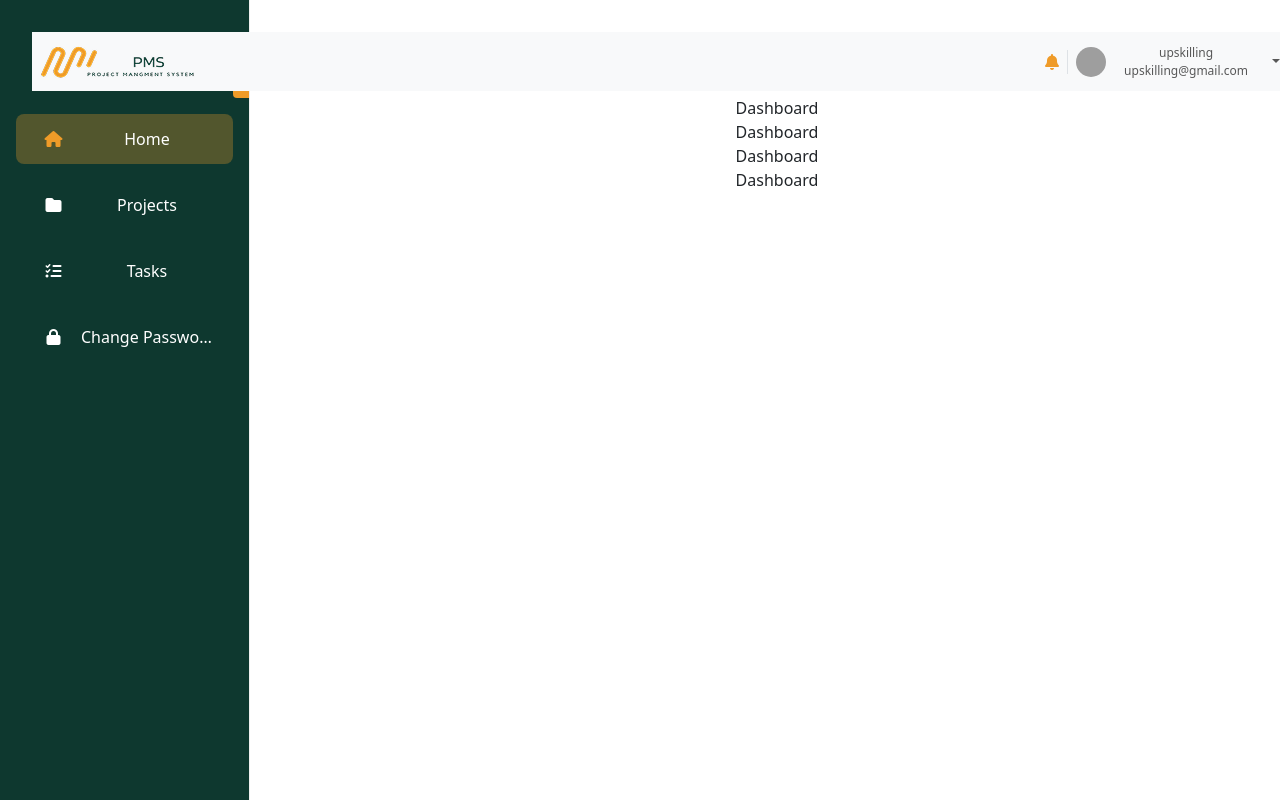
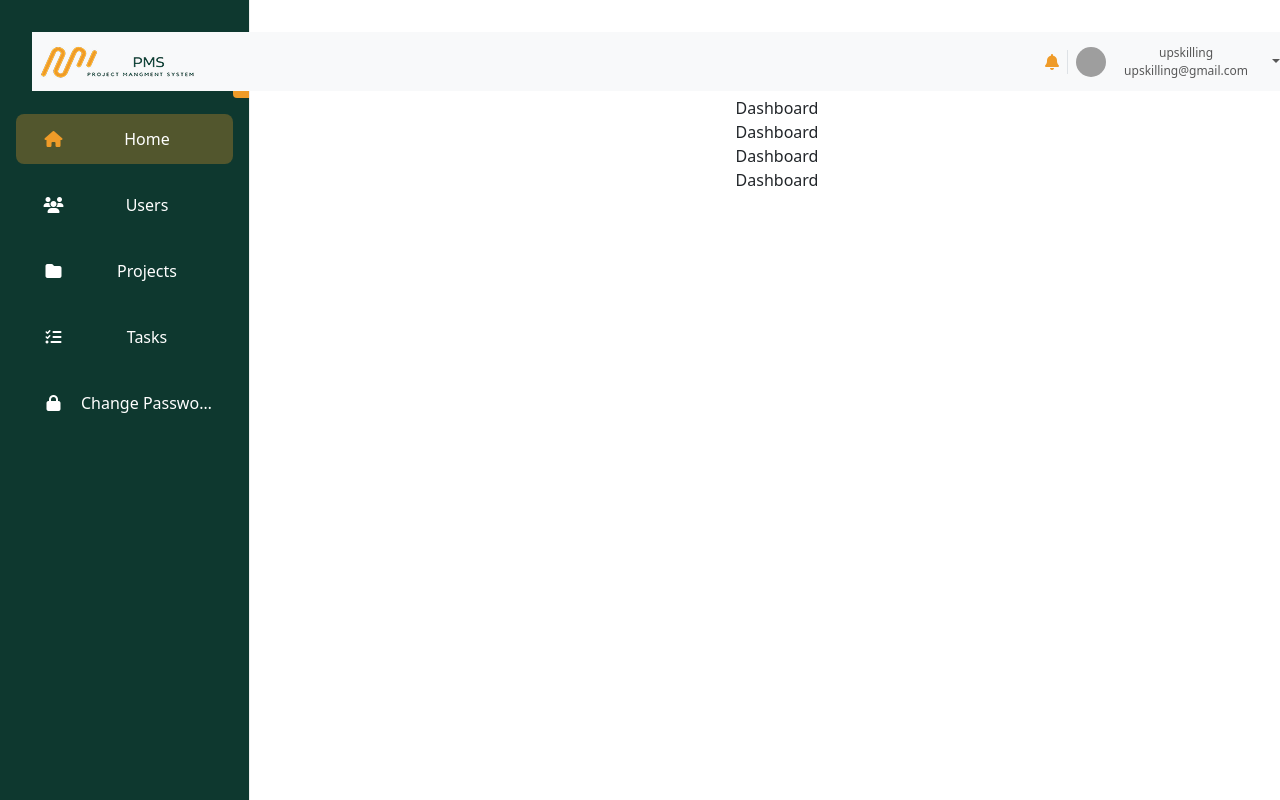
Before and after one commit to Momensale7/PMS-Project, a React (Vite) app: page /dashboard in a window 1280 px wide. Built offline with nearby package versions, Linux system fonts and the light colour scheme; grey boxes are pictures that could not be loaded.

Commit message:
add usersList to sidebar menuItems

```diff
--- a/src/modules/shared/SideBar/SideBar.tsx
+++ b/src/modules/shared/SideBar/SideBar.tsx
@@ -14,6 +14,7 @@ export default function SideBar({ collapsed, setCollapsed }: SideBarProps) {
 
   const menuItems:menuItems[] = [
     { to: "/dashboard", icon: "fa-home", label: "Home" },
+    { to: "users", icon: "fa-users", label: "Users" },
     { to: "projects", icon: "fa-folder", label: "Projects" },
     { to: "tasks", icon: "fa-tasks", label: "Tasks" },
   ];
```
